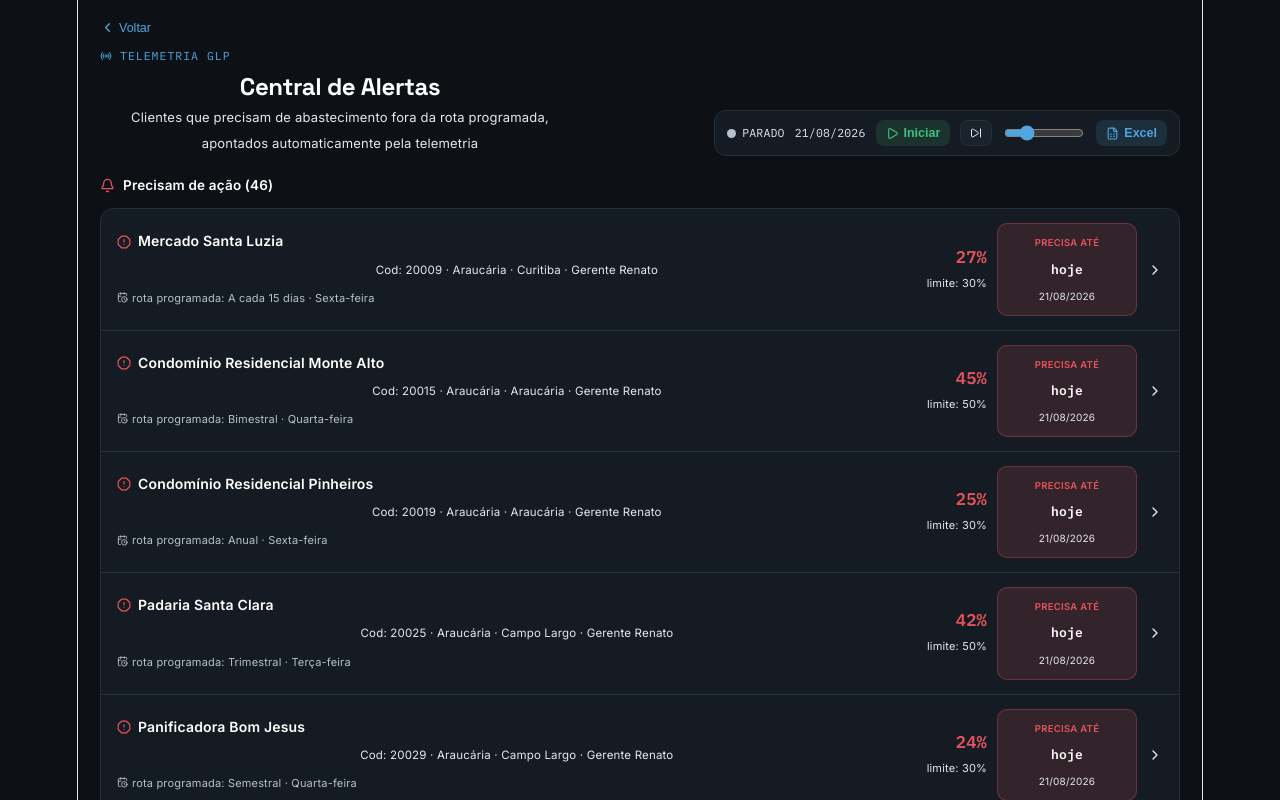
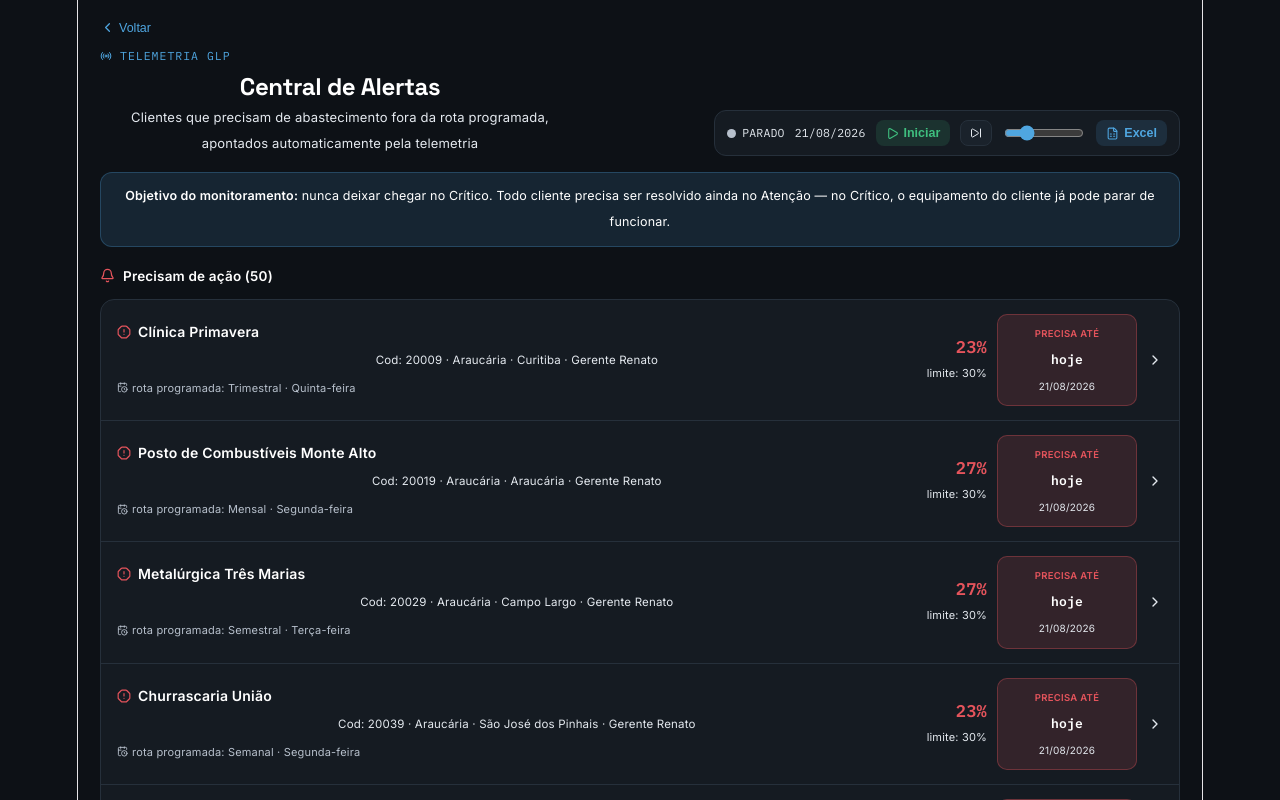
Before and after one commit to diogopl210721/telemetria-glp, a React (Vite) app: page / in a window 1280 px wide. Both pictures are taken after a click on the button 640 px from the left and 337 px from the top of the page. Shown: the top 800 px of the page. Built offline with nearby package versions, Linux system fonts and the light colour scheme.

Commit message:
Reordena lista (status antes do %), tanque em linha unica sem 80%, gauge mais compacto, gatilho de revisao com consultor = 4 criticos + 3 abastecimentos, banner de objetivo

```diff
--- a/src/App.jsx
+++ b/src/App.jsx
@@ -95,6 +95,12 @@ function genSeed(cfg, rng) {
   return pts.map((p) => ({ tick: p.tick, nivel: +Math.max(2, Math.min(98, p.nivel)).toFixed(1) }));
 }
 
+function genSeedSawtooth(cfg, rng) {
+  // padrão de quem já bateu Crítico várias vezes e foi abastecido fora da rota repetidamente
+  const targets = [78, 60, 40, 79, 61, 41, 80, 62, 42, 77, 59, 39, 78, 60];
+  return targets.map((v, i) => ({ tick: i, nivel: +Math.max(2, Math.min(82, v + (rng() - 0.5) * 3)).toFixed(1) }));
+}
+
 function generateClients() {
   const rng = mulberry32(1337);
   const clients = [];
@@ -132,7 +138,7 @@ function generateClients() {
         const frequencia = FREQUENCIAS[Math.floor(rng() * FREQUENCIAS.length)];
         const diaSemana = DIAS_SEMANA[Math.floor(rng() * DIAS_SEMANA.length)];
 
-        let history = genSeed(cfg, rng);
+        let history = behavior === "mal_dimensionado" ? genSeedSawtooth(cfg, rng) : genSeed(cfg, rng);
         if (behavior === "falha_sinal" && rng() < 0.55) {
           history = history.slice(0, -(2 + Math.floor(rng() * 3))); // já está sem sinal desde o carregamento
         }
@@ -230,15 +236,21 @@ function computeMetrics(client, globalTick) {
   else if (consumoAnomalo) { status = "atencao"; motivo = "Taxa de consumo acima do padrão histórico."; }
   else if (isFinite(diasEstimados) && diasEstimados <= 5) { status = "aproximando"; motivo = `Projeção indica ${diasEstimados.toFixed(1)} dia(s) até o limite — de olho, deve entrar em Atenção em breve.`; }
 
-  const precisaRevisao = consumoAnomalo || cfg.limiteAprendido > 30;
-  const motivosRevisao = [];
-  if (cfg.limiteAprendido > 30) motivosRevisao.push("limite de risco aprendido bem acima do padrão (30%), típico de tancagem baixa ou dimensionamento errado pro consumo real");
-  if (consumoAnomalo) motivosRevisao.push("consumo subiu de forma consistente acima da média histórica — pode indicar aumento de equipamentos ou mudança de operação");
-  const motivoRevisao = motivosRevisao.join("; ") || null;
+  let criticoEpisodes = 0;
+  for (let i = 0; i < hist.length; i++) {
+    const wasCritico = i > 0 && hist[i - 1].nivel <= cfg.limiteAprendido;
+    const isCritico = hist[i].nivel <= cfg.limiteAprendido;
+    if (isCritico && !wasCritico) criticoEpisodes++;
+  }
+  const abastecimentosCount = resupplyEvents.length;
+  const precisaRevisao = criticoEpisodes >= 4 && abastecimentosCount >= 3;
+  const motivoRevisao = precisaRevisao
+    ? `Já atingiu Crítico ${criticoEpisodes}x nas últimas ${abastecimentosCount} rotas — possível dimensionamento errado, tancagem baixa ou aumento de equipamentos/consumo.`
+    : null;
 
   return { nivelAtual: last.nivel, lastTick: last.tick, semSinal, ticksSinceSignal, recentRate,
     taxaDiaria, diasEstimados, sensorParado, consumoAnomalo, resupplyEvents, status, motivo,
-    precisaRevisao, motivoRevisao };
+    precisaRevisao, motivoRevisao, criticoEpisodes, abastecimentosCount };
 }
 
 function buildChartData(client, metrics) {
@@ -313,7 +325,7 @@ function Gauge({ level, limite, size = 200 }) {
   const fullTickOuter = polarToCartesian(cx, cy, r + 7, angleForLevel(FULL_LEVEL));
   const fullLabelPos = polarToCartesian(cx, cy, r + 18, angleForLevel(FULL_LEVEL));
   return (
-    <svg width={size} height={size / 1.7 + 14} viewBox={`0 0 ${size} ${size / 1.7 + 20}`}>
+    <svg width={size} height={size / 1.95} viewBox={`0 0 ${size} ${size / 1.95 + 6}`}>
       <path d={describeArc(cx, cy, r, angleForLevel(0), angleForLevel(limite))} stroke={COLORS.red} strokeWidth={12} fill="none" strokeLinecap="round" opacity={0.85} />
       <path d={describeArc(cx, cy, r, angleForLevel(limite), angleForLevel(Math.min(FULL_LEVEL, limite + 15)))} stroke={COLORS.amber} strokeWidth={12} fill="none" opacity={0.85} />
       <path d={describeArc(cx, cy, r, angleForLevel(Math.min(FULL_LEVEL, limite + 15)), angleForLevel(FULL_LEVEL))} stroke={COLORS.green} strokeWidth={12} fill="none" strokeLinecap="round" opacity={0.85} />
@@ -645,19 +657,19 @@ function ListScreen({ base, city, statusFilter, setStatusFilter, list, onOpenCli
                     {c.nome}
                     {justUpdated && <span key={topBarProps.globalTick} className="tg-ping" style={{ fontFamily: "var(--font-mono)", fontSize: 8.5, color: COLORS.blue, background: COLORS.blueSoft, padding: "1px 5px", borderRadius: 4 }}>SINAL</span>}
                   </div>
-                  <div style={{ fontSize: 11.5, color: COLORS.muted, fontFamily: "var(--font-mono)", marginTop: 2 }}>Cod: {c.codigo} · {c.cidade}</div>
+                  <div style={{ fontSize: 11.5, color: COLORS.muted, fontFamily: "var(--font-mono)", marginTop: 2, display: "flex", alignItems: "center", gap: 4, flexWrap: "wrap" }}>
+                    <span>Cod: {c.codigo} · {c.cidade} ·</span>
+                    <span style={{ display: "flex", alignItems: "center", gap: 3 }}><Fuel size={11} /> {c.numB190} B-190</span>
+                  </div>
                 </div>
-                <div style={{ fontFamily: "var(--font-mono)", fontSize: 17, fontWeight: 700, color: COLORS.text, flexShrink: 0 }}>
-                  {c.metrics.semSinal ? "—" : `${c.metrics.nivelAtual.toFixed(0)}%`}
-                </div>
+                <ChevronRight size={15} color={COLORS.muted} style={{ flexShrink: 0, marginTop: 2 }} />
               </div>
-              <div style={{ display: "flex", alignItems: "center", justifyContent: "space-between", gap: 8, marginTop: 8 }}>
+              <div style={{ display: "flex", alignItems: "center", gap: 8, marginTop: 8 }}>
                 <div style={{ display: "flex", alignItems: "center", gap: 5, background: meta.bg, color: meta.color, padding: "3px 8px", borderRadius: 20, fontSize: 11.5, fontWeight: 600 }}>
                   <Icon size={12} /> {meta.label}
                 </div>
-                <div style={{ display: "flex", alignItems: "center", gap: 10 }}>
-                  <div style={{ fontSize: 11.5, color: COLORS.muted, display: "flex", alignItems: "center", gap: 4 }}><Fuel size={12} /> {c.numB190} B-190</div>
-                  <ChevronRight size={15} color={COLORS.muted} />
+                <div style={{ fontFamily: "var(--font-mono)", fontSize: 15, fontWeight: 700, color: COLORS.text }}>
+                  {c.metrics.semSinal ? "—" : `${c.metrics.nivelAtual.toFixed(0)}%`}
                 </div>
               </div>
             </div>
@@ -685,6 +697,10 @@ function AlertsScreen({ enrichedAll, onOpenClient, onBack, ...topBarProps }) {
   return (
     <div style={{ maxWidth: 1080, margin: "0 auto", minWidth: 0 }}>
       <TopBar title="Central de Alertas" subtitle="Clientes que precisam de abastecimento fora da rota programada, apontados automaticamente pela telemetria" onBack={onBack} {...topBarProps} />
+
+      <div style={{ background: COLORS.blueSoft, border: `1px solid ${COLORS.blue}44`, borderRadius: 12, padding: "10px 14px", marginBottom: 16, fontSize: 12.5, color: COLORS.text }}>
+        <b>Objetivo do monitoramento:</b> nunca deixar chegar no Crítico. Todo cliente precisa ser resolvido ainda no Atenção — no Crítico, o equipamento do cliente já pode parar de funcionar.
+      </div>
 
       <div style={{ display: "flex", alignItems: "center", gap: 8, marginBottom: 10 }}>
         <Bell size={15} color={COLORS.red} />
@@ -805,12 +821,12 @@ function DetailScreen({ client, globalTick, onBack }) {
       </div>
 
       <div style={{ display: "grid", gridTemplateColumns: "repeat(auto-fit,minmax(150px,1fr))", gap: 8, marginBottom: 14 }}>
-        <Stat label="B-190 instalados" value={client.numB190} />
-        <Stat label="Capacidade total" value={`${client.capacidadeKg} kg`} sub={`enche até ~${FULL_LEVEL}%`} />
+        <Stat label="B-190 instalados" value={client.numB190} inline />
+        <Stat label="Capacidade total" value={`${client.capacidadeKg} kg`} inline />
       </div>
 
       <div style={{
-        display: "flex", flexWrap: "wrap", alignItems: "center", gap: 10, marginBottom: 18,
+        display: "flex", flexWrap: "wrap", alignItems: "center", gap: 10, marginBottom: 14,
         background: COLORS.panel, border: `1px solid ${COLORS.border}`, borderRadius: 12, padding: "12px 16px",
       }}>
         <div style={{ display: "flex", alignItems: "center", gap: 7 }}>
@@ -828,7 +844,7 @@ function DetailScreen({ client, globalTick, onBack }) {
       </div>
 
       {metrics.precisaRevisao && (
-        <div style={{ display: "flex", alignItems: "flex-start", gap: 8, background: COLORS.purpleSoft, border: `1px solid ${COLORS.purple}55`, borderRadius: 12, padding: "12px 16px", marginBottom: 18 }}>
+        <div style={{ display: "flex", alignItems: "flex-start", gap: 8, background: COLORS.purpleSoft, border: `1px solid ${COLORS.purple}55`, borderRadius: 12, padding: "12px 16px", marginBottom: 14 }}>
           <Wrench size={16} color={COLORS.purple} style={{ flexShrink: 0, marginTop: 1 }} />
           <div>
             <div style={{ fontSize: 12.5, fontWeight: 700, color: COLORS.purple }}>Padrão fora do esperado — revisar com o consultor</div>
@@ -907,7 +923,15 @@ function DetailScreen({ client, globalTick, onBack }) {
   );
 }
 
-function Stat({ label, value, sub }) {
+function Stat({ label, value, sub, inline }) {
+  if (inline) {
+    return (
+      <div style={{ background: COLORS.panel, border: `1px solid ${COLORS.border}`, borderRadius: 10, padding: "10px 12px", display: "flex", alignItems: "center", justifyContent: "space-between", gap: 8 }}>
+        <span style={{ fontSize: 12, color: COLORS.muted }}>{label}</span>
+        <span style={{ fontFamily: "var(--font-mono)", fontSize: 16, fontWeight: 700, color: COLORS.text }}>{value}</span>
+      </div>
+    );
+  }
   return (
     <div style={{ background: COLORS.panel, border: `1px solid ${COLORS.border}`, borderRadius: 10, padding: "9px 12px" }}>
       <div style={{ fontSize: 10.5, color: COLORS.faint, marginBottom: 3 }}>{label}</div>
```
